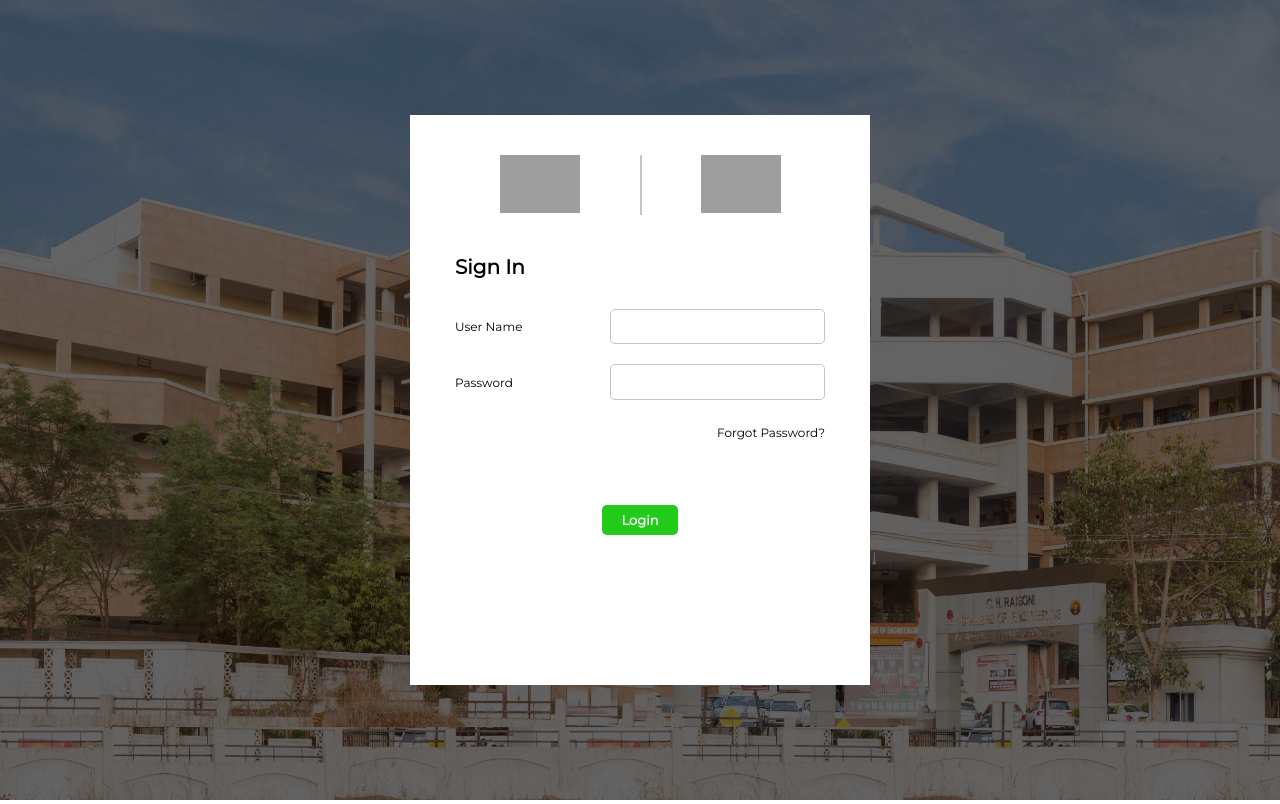
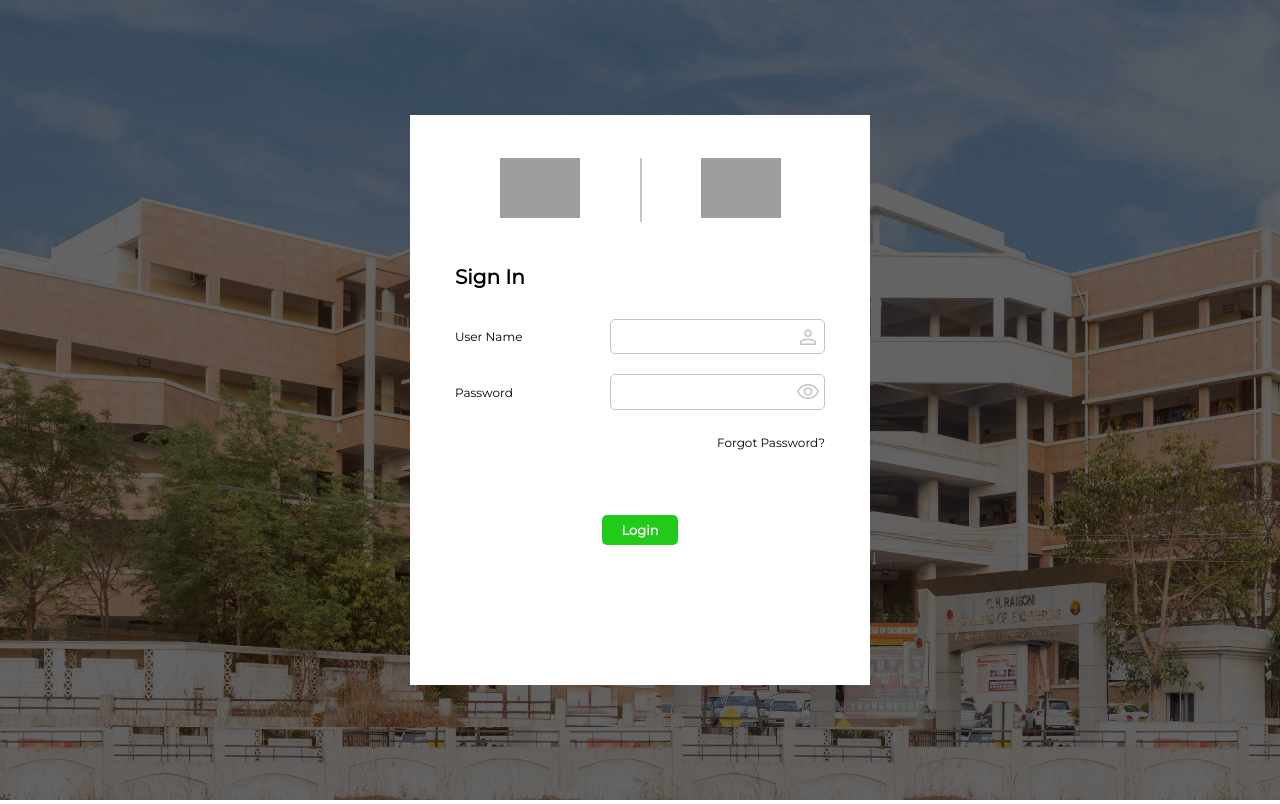
Before and after one commit to awezmirza/GHRCE-College-Website-Clone, a plain HTML site: page index.html in a window 1280 px wide. Drawn offline with nearby package versions, Linux system fonts and the light colour scheme; grey boxes are pictures that could not be loaded.

Commit message:
Basic changes

```diff
--- a/index.html
+++ b/index.html
@@ -10,7 +10,8 @@
     <title>Cyber Vidya</title>
     <link rel="stylesheet" href="style.css">
     <link rel="shortcut icon" href="https://ghrce.cybervidya.net/assets/images/favicon.ico" type="image/x-icon">
-
+    <link rel="stylesheet"
+        href="https://fonts.googleapis.com/css2?family=Material+Symbols+Outlined:opsz,wght,FILL,GRAD@48,400,0,0" />
     <script src="https://www.google.com/recaptcha/api.js" async defer></script>
 </head>
 
@@ -30,7 +31,7 @@
         <form>
 
 
-            <div class="Sign"> Sign In</div>
+            <div class="Sign"> <b>Sign In</b></div>
 
             <div class="authcntnr">
 
@@ -40,6 +41,9 @@
 
                 <div class="formelements ">
                     <input type="text" class="forminput">
+                    <div class="material-symbols-outlined">
+                        person
+                    </div>
                 </div>
 
                 <div class="formelementlabel">
@@ -48,6 +52,9 @@
 
                 <div class="formelements">
                     <input type="password" class="forminput">
+                    <div class="material-symbols-outlined">
+                        visibility
+                    </div>
                 </div>
             </div>
 
--- a/style.css
+++ b/style.css
@@ -37,6 +37,7 @@
     display: grid;
     grid-template-columns: 1fr 1fr;
     align-items: center;
+    padding-block: 5px;
 }
 
 .ghrcelogocnt {
@@ -59,7 +60,6 @@
 .Sign {
     padding-block: 20px;
     font-size: 20px;
-    font-weight: 700;
     padding-left: 15px;
 }
 
@@ -81,33 +81,8 @@
     /* justify-content: center; */
 }
 
-.formelements {
-    /* padding-block: 27px; */
-    /* border: 1px solid red; */
-    display: flex;
-    align-items: center;
-    padding-inline: 15px;
-    width: auto;
-    /* justify-content: center; */
-}
 
-.forminput {
-    /* width: auto; */
-    height: 33.4px;
-    padding-inline: 10px;
-    border: 0.8px solid rgb(196, 196, 196);
-    border-radius: 5px;
-    width: 200px;
-}
 
-.forminput:active {
-    /* width: auto; */
-    height: 33.4px;
-    padding-inline: 10px;
-    border: 0.8px solid rgb(0, 0, 0);
-    border-radius: 5px;
-    width: 200px;
-}
 
 .formlabels {
     padding-inline: 15px;
@@ -193,3 +168,44 @@ form {
     margin: 10px;
     padding: 20px;
 }
+
+.material-symbols-outlined {
+    font-variation-settings:
+        'FILL' 0,
+        'wght' 400,
+        'GRAD' 0,
+        'opsz' 48
+}
+
+.material-symbols-outlined {
+    right: 50px;
+    color: rgb(196, 196, 196);
+    position: absolute;
+}
+
+.forminput:active {
+    /* width: auto; */
+    height: 33.4px;
+    padding-inline: 10px;
+    border: 0.8px solid rgb(0, 0, 0);
+    border-radius: 5px;
+    width: 200px;
+}
+
+.forminput {
+    /* width: auto; */
+    height: 33.4px;
+    padding-inline: 10px;
+    border: 0.8px solid rgb(196, 196, 196);
+    border-radius: 5px;
+    width: 200px;
+}
+
+
+.formelements {
+    display: flex;
+    align-items: center;
+    padding-inline: 15px;
+    width: auto;
+    /* justify-content: center; */
+}
```
